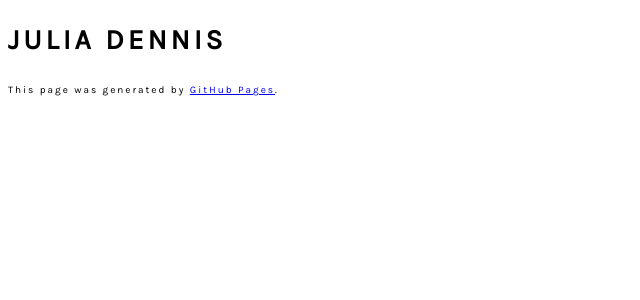
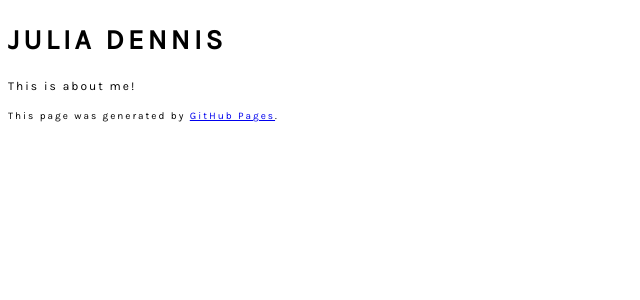
Before and after one commit to jubalu/jubalu.github.io, a Jekyll site: the page built from README.md, in a window 1280 px wide. Shown: the top 300 px of the page, without its empty margins (0-640 px from the left). Built offline with Jekyll 4.4.1, drawn with Linux system fonts in a browser that asks for light colours; our own code applies the rules of GitHub Pages for plain Markdown files.

Commit message:
Update default.html

```diff
--- a/_layouts/default.html
+++ b/_layouts/default.html
@@ -15,6 +15,9 @@
       <!--<h2 class="project-tagline">Julia Dennis</h2>-->
     </section>
 
+    <section class="main-content">
+      <p>This is about me!</p>
+    </section>
 
       <footer class="site-footer">
         <!--{% if site.github.is_project_page %}-->
```
